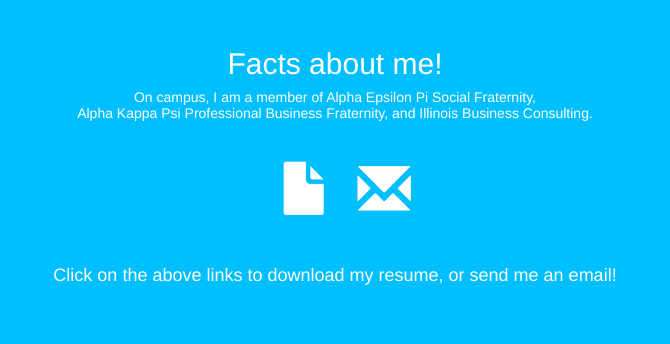
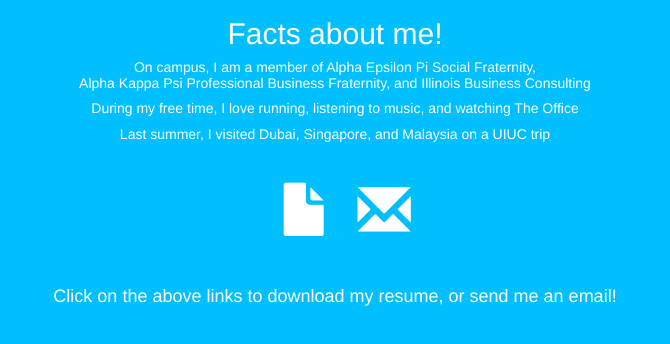
Before and after one commit to Drose783/drose783.github.io, a plain HTML site: page index.html in a window 1280 px wide. Shown: the part 720-1064 px from the top of the page, without its empty margins (305-975 px from the left). Drawn offline with nearby package versions, Linux system fonts and the light colour scheme.

Commit message:
updated index file

```diff
--- a/index.html
+++ b/index.html
@@ -42,10 +42,15 @@
 
                 <h2>I am a student at UIUC, from Deerfield, Illinois</h2>
                 <h4>Majoring in Finance, with a minor in Computer Science (Class of 2020)</h4>
-                <br>
 
                 <h2>Facts about me!</h2>
-                <h5>On campus, I am a member of Alpha Epsilon Pi Social Fraternity, <br> Alpha Kappa Psi Professional Business Fraternity, and Illinois Business Consulting.</h5>
+                <h5>On campus, I am a member of Alpha Epsilon Pi Social Fraternity, <br> Alpha Kappa Psi Professional Business Fraternity, and Illinois Business Consulting</h5>
+
+                <h5>
+                During my free time, I love running, listening to music, and watching The Office
+                </h5>
+
+                <h5>Last summer, I visited Dubai, Singapore, and Malaysia on a UIUC trip</h5>
 
 
 
```
